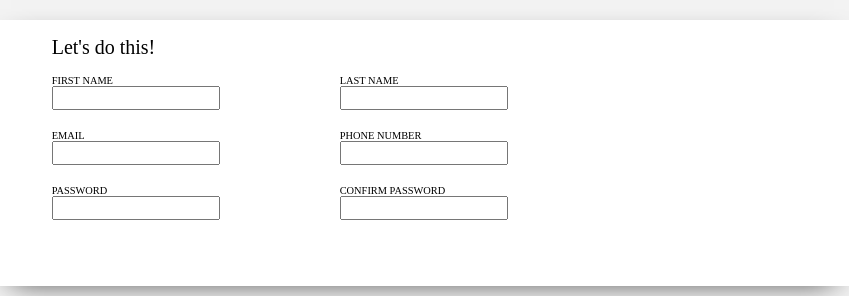
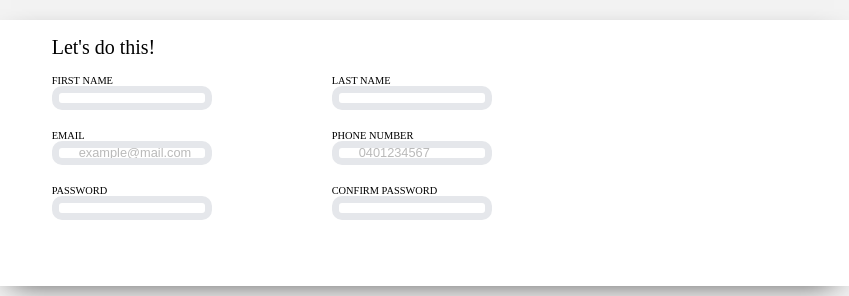
Before and after one commit to Raezane/Sign-up-form, a plain HTML site: page index.html in a window 1280 px wide. Shown: the part 247-543 px from the top of the page, 431-1280 px from the left. Drawn offline with Linux system fonts and the light colour scheme.

Commit message:
add some placeholders and styling to input fields

```diff
--- a/index.html
+++ b/index.html
@@ -36,22 +36,22 @@
             </div>
             <div class="mailphone">
               <p>
-                <label for="email">EMAIL</label>
-                <input type="text" id="email">
+                <label for="mail">EMAIL</label>
+                <input type="email" id="mail" placeholder="example@mail.com">
               </p>
               <p>
                 <label for="phone">PHONE NUMBER</label>
-                <input type="text" id="phone">
+                <input type="tel" id="phone" placeholder="0401234567">
               </p>
             </div>
             <div class="pswrd">
               <p>
                 <label for="password">PASSWORD</label>
-                <input type="text" id="password">
+                <input type="password" id="password">
               </p>
               <p>
                 <label for="confirm">CONFIRM PASSWORD</label>
-                <input type="text" id="confirm">
+                <input type="password" id="confirm">
               </p>
             </div>
           </form>
--- a/style.css
+++ b/style.css
@@ -26,6 +26,7 @@ time, mark, audio, video {
 
 :root {
     --footerbuttoncolors: rgb(105, 107, 56);
+    --footerbuttonactive: rgb(80, 82, 43);
     --shadows: 0px 10px 30px -15px black;
 }
 
@@ -98,9 +99,30 @@ form > div {
     padding-bottom: 2.5vh;
 }
 
+input:invalid {
+    border-color: rgb(255, 0, 0, 0.5)
+}
+
 form div p > input {
+    height: 3vh;
     width: 20vh;
-    font-size: 2vh;
+    font-size: 1.6vh;
+    border-radius: 10px;
+    border-color:#E5E7EB;
+    border-width: 7px;
+    border-style: solid;
+    padding: 0 0 0 20px;
+    box-sizing: border-box;
+}
+
+form div p > input:focus {
+    border-color: rgb(21, 0, 255, 0.4);
+    outline: none;
+    box-shadow: 5px 10px 20px rgba(0, 0, 0, 0.224);
+}
+
+form div p > input::placeholder {
+    opacity: 0.5;
 }
 
 
@@ -135,7 +157,12 @@ div > p {
 
 .footerpart > input:active {
     box-shadow: inset var(--shadows);
-    background-color: rgb(80, 82, 43);
+    background-color: var(--footerbuttonactive);
+    cursor: pointer;
+}
+
+.footerpart > input:hover {
+    cursor: pointer;
 }
 
 .footerpart p {
@@ -147,3 +174,7 @@ a {
     text-decoration: none;
     color: var(--footerbuttoncolors);
 }
+
+a:active {
+    color: var(--footerbuttonactive);
+}
```
